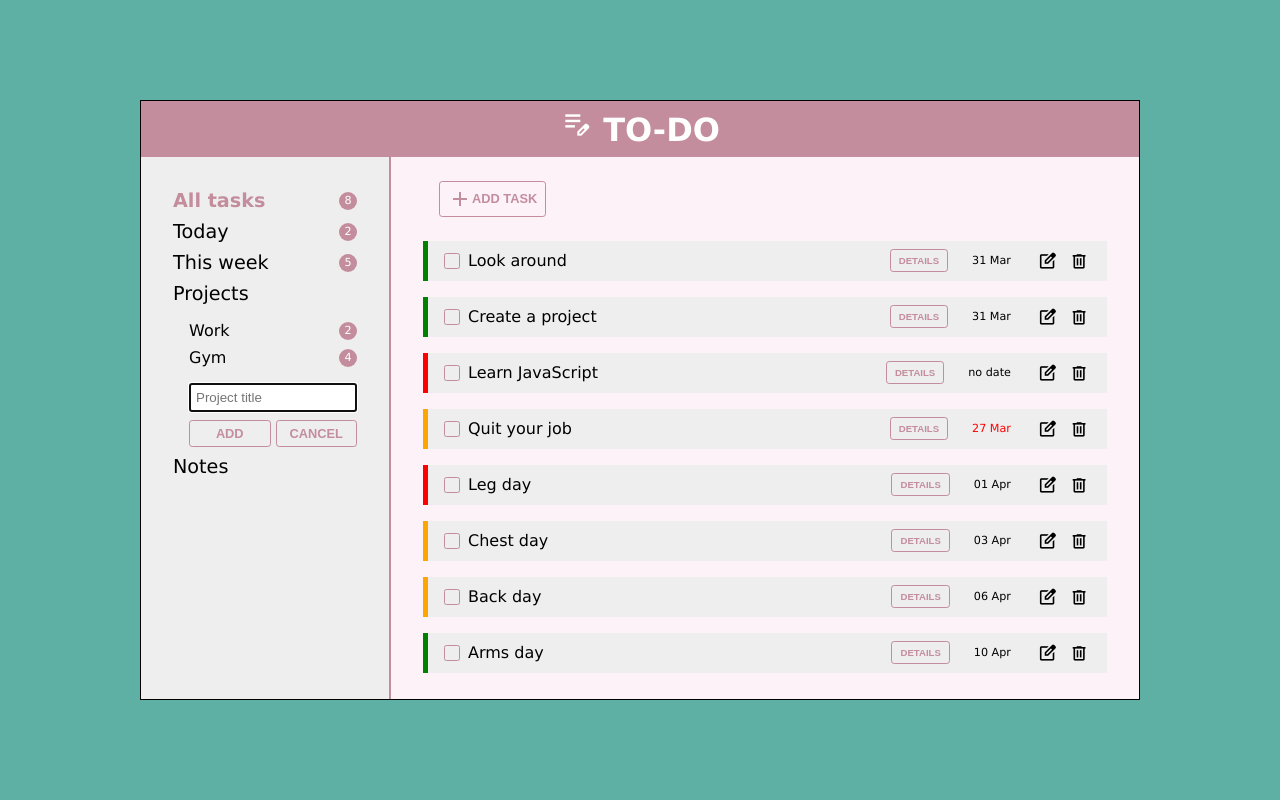
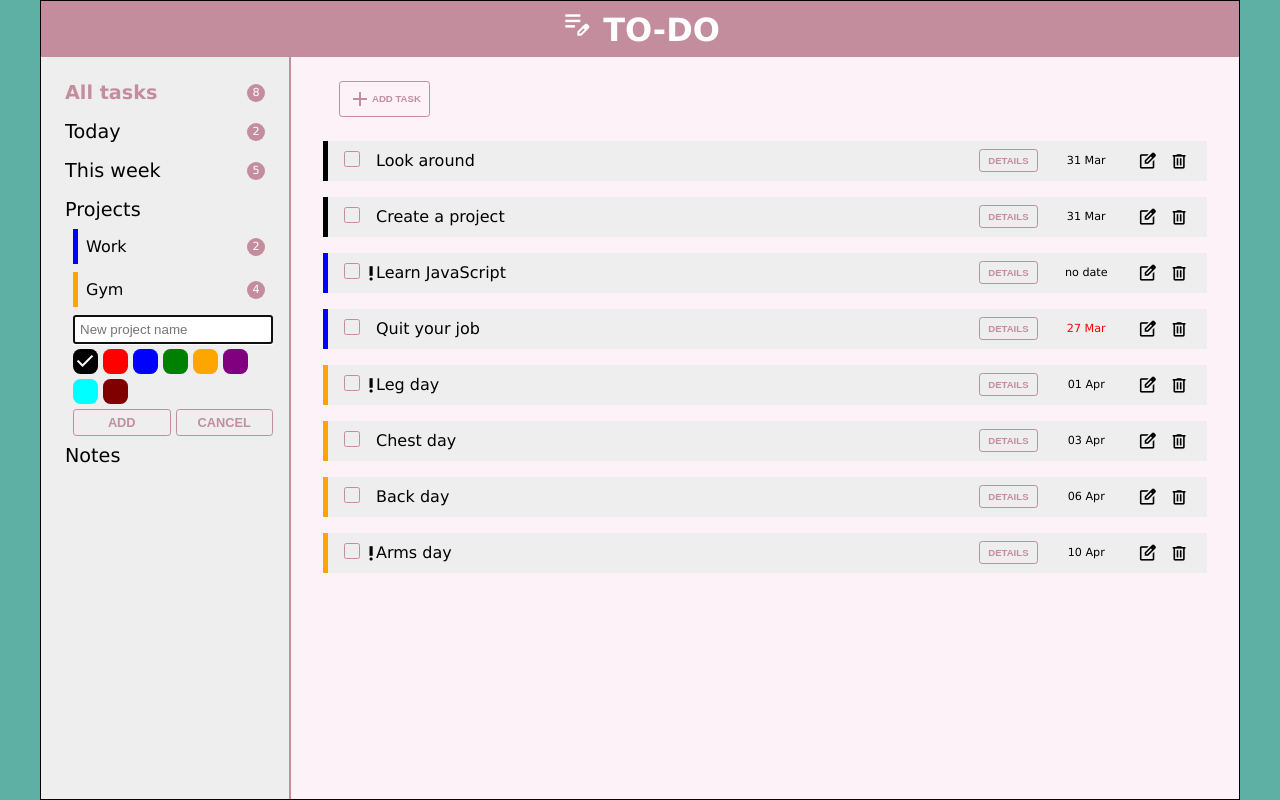
Before and after one commit to Dimar1510/todo, a website built with webpack: page dist/index.html in a window 1280 px wide. Both pictures are taken after a click on the button "+ ADD PROJECT". Built offline with nearby package versions, Linux system fonts and the light colour scheme.

Commit message:
add color scheme and edit projects

```diff
--- a/package.json
+++ b/package.json
@@ -5,7 +5,8 @@
   "main": "index.js",
   "scripts": {
     "test": "echo \"Error: no test specified\" && exit 1",
-    "build": "webpack"
+    "build": "webpack",
+    "dist": " git subtree push --prefix dist origin gh-pages"
   },
   "keywords": [],
   "author": "",
--- a/src/Project.js
+++ b/src/Project.js
@@ -1,8 +1,9 @@
 
 export default class Project {
-    constructor(name) {
+    constructor(name, color) {
       this.name = name;
       this.tasks = [];
+      this.color = color;
 
     }
 
--- a/src/ProjectList.js
+++ b/src/ProjectList.js
@@ -2,7 +2,6 @@ export default class ProjectList {
     constructor() {
       this.projects = [];
       this.current = {};
-      this.totalTasks = [];
     }
 
     addProject(newProject) {
--- a/src/index.js
+++ b/src/index.js
@@ -20,7 +20,7 @@ const storage = function() {
 export const projectList = function () {
   if (localStorage.length === 0) {
     const list = new ProjectList();
-    const home = new Project('default');
+    const home = new Project('Default');
     list.addProject(home);
     return list;
   }
@@ -36,13 +36,11 @@ if (localStorage.length === 0) {
 }
 Render.project();
 
-
-
-
-export function createProject(name) {
-  const newProject = new Project(name);
+export function createProject(name, color) {
+  const newProject = new Project(name, color);
   projectList.addProject(newProject);
-  storage.save()
+  storage.save();
+  console.log(newProject.color)
   Render.project();
   const menuProjects = document.querySelector('.menu-projects');
   menuProjects.scrollTop = menuProjects.scrollHeight;
@@ -50,6 +48,13 @@ export function createProject(name) {
 
 export function openProject(project) {
   projectList.current = project;
+  Render.project();
+}
+
+export function editProject(project, name, color) {
+  project.name = name;
+  project.color = color;
+  storage.save();
   Render.project();
 }
 
@@ -95,21 +100,15 @@ export function getUndoneTasks(project) {
 
 function testContent() {
   const today = new Date()
-  createTask('Look around', new Date(), 'low', 'take your time to get familiar with this list');
-  createTask('Create a project', new Date(), 'low', 'create a project and begin to track tasks or create a new task on a default page');
-  createProject('Work');
-  createTask('Learn JavaScript','', 'high', 'need to keep grinding');
-  createTask('Quit your job', new Date(1711560618000), 'medium', 'how else would you learn');
-  createProject('Gym');
-  createTask('Leg day', today.setDate(today.getDate() + 1), 'high', '');
-  createTask('Chest day', today.setDate(today.getDate() + 2), 'medium', '');
-  createTask('Back day', today.setDate(today.getDate() + 3), 'medium', '');
-  createTask('Arms day', today.setDate(today.getDate() + 4), 'low', '');
+  createTask('Look around', new Date(), false, 'first time here?');
+  createTask('Create a project', new Date(), false, 'create a project and begin to track tasks or create a new task on a default page');
+  createProject('Work', 'blue');
+  createTask('Learn JavaScript','', true, 'need to keep grinding');
+  createTask('Quit your job', new Date(1711560618000), false, 'how else would you learn');
+  createProject('Gym', 'orange');
+  createTask('Leg day', today.setDate(today.getDate() + 1), true, '');
+  createTask('Chest day', today.setDate(today.getDate() + 2), false, '');
+  createTask('Back day', today.setDate(today.getDate() + 3), false, '');
+  createTask('Arms day', today.setDate(today.getDate() + 4), true, '');
   projectList.current = projectList.projects[0];
 }
-//Test card
-// for (let i = 0; i < 2; i++) {
-//   createTask('task', '1', 'low', 'details', false, currentProject);
-//   createTask('task2','1', 'high', 'details', false, currentProject);
-
-//   }
--- a/src/render.js
+++ b/src/render.js
@@ -1,4 +1,4 @@
-import { projectList, createProject, openProject, deleteProject, createTask, deleteTask, editTask, checkTask, getUndoneTasks} from ".";
+import { projectList, createProject, openProject, deleteProject, createTask, deleteTask, editTask, checkTask, getUndoneTasks, editProject} from ".";
 import { format, compareAsc } from "date-fns";
 
 export const Render = function() {
@@ -10,7 +10,18 @@ export const Render = function() {
         btnCreateTask.id = "btnCreate";
         btnCreateTask.onclick = () => showDialog.create();
         btnCreateTask.innerHTML = '<span class="material-symbols-outlined">add</span> <span>Add task</span>'
-        card.append(btnCreateTask);
+        card.append(btnCreateTask)
+
+        const btnEditProject = document.createElement('button');
+        btnEditProject.innerHTML = '<span class="material-symbols-outlined">delete</span> <span>Delete project</span>'
+        btnEditProject.onclick = () => {
+        for (let project of projectList.projects) {
+                if (project === projectList.current) {
+                    deleteProject(project)
+                }
+            }
+        }
+        if (!isDefault()) card.append(btnEditProject)
         content.append(card);
     }
 
@@ -57,10 +68,21 @@ export const Render = function() {
 
     const sidebar = function () {
         const menuProjects = document.querySelector('.menu-projects');
-        const menuItemHome = document.querySelector('.item-home > .item-name');
-        const menuItemToday = document.querySelector('.item-today > .item-name');
-        const menuItemWeek = document.querySelector('.item-week > .item-name');
+        const menuItemHome = document.querySelector('.item-home');
+        const menuItemToday = document.querySelector('.item-today');
+        const menuItemWeek = document.querySelector('.item-week');
         const items = document.querySelectorAll('.item-name');
+        const notes = document.querySelector('.item-notes')
+
+        // implement notes later
+        notes.onclick = () => {
+            projectList.current = 'notes'
+            console.log(projectList.current)
+            content.innerHTML = '<h3>Page is under construction<br>Check again later!</h3>';
+            sidebar();
+        }
+
+        // end
 
         items.forEach(item => {
             item.classList.remove('active');
@@ -69,11 +91,13 @@ export const Render = function() {
         if (typeof(projectList.current) === 'string') {
             document.querySelector(`.item-${projectList.current} > .item-name`).classList.add('active')
         }
-        if (isDefault()) menuItemHome.classList.add('active');
+        if (isDefault()) menuItemHome.firstElementChild.classList.add('active');
 
         menuItemHome.onclick = all;
         menuItemToday.onclick = today;
         menuItemWeek.onclick = week;
+
+
         menuProjects.innerHTML = '';
         for (let project of projectList.projects) {
             menuProjects.append(createProjectItem(project));
@@ -82,7 +106,7 @@ export const Render = function() {
         // hide the 'default' project
         menuProjects.removeChild(menuProjects.firstElementChild);
 
-        console.log(`You are now in project "${projectList.current}"`)
+        // console.log(`You are now in project ${projectList.current}"`)
     };
 
     const project = function() {
@@ -185,54 +209,132 @@ function createProjectItem(project) {
     const itemName = createDiv('item-name');
     itemName.textContent = project.name;
     project === projectList.current ? itemName.classList.add('active') : itemName.classList.remove('active');
-    const removeIcon = document.createElement('span');
-    removeIcon.classList.add("material-symbols-outlined");
-    removeIcon.textContent = 'delete';
+
+    const editIcon = document.createElement('span');
+    editIcon.classList.add("material-symbols-outlined");
+    editIcon.textContent = 'edit_square';
+
+    // const removeIcon = document.createElement('span');
+    // removeIcon.classList.add("material-symbols-outlined");
+    // removeIcon.textContent = 'delete';
+
     const itemCounter = createDiv('item-counter');
     itemCounter.textContent = getUndoneTasks(project);
     itemCounter.textContent == '0' ? itemCounter.classList.remove('acitve') :
                                      itemCounter.classList.add('active')
-    divLeft.append(itemName, removeIcon);
+    divLeft.append(itemName, editIcon);
     divRight.append(itemCounter);
+    projectItem.style.borderLeftColor = project.color;
     projectItem.append(divLeft, divRight);
     projectItem.addEventListener('click',() => {
         openProject(project)
     });
-    removeIcon.addEventListener('click', (e) => {
+    editIcon.addEventListener('click', (e) => {
         e.stopPropagation()
-        deleteProject(project)
-        console.log(e.target)
-    });
+        projectCreation.show(project)
+    })
+    // removeIcon.addEventListener('click', (e) => {
+    //     e.stopPropagation()
+    //     deleteProject(project)
+    // });
     return projectItem;
 }
 
-(function() {
+// project creation --------------------------------------------------
+
+const projectCreation = (function() {
     const btnAddProject = document.querySelector('.add-project');
     const btnCancelCreateProject = document.querySelector('#btnCancelCreateProject');
     const formAddProject = document.querySelector('.form-add-project');
     const newProjectInput = document.querySelector('#newProjectInput');
     const btnCreateProject = document.querySelector('#btnCreateProject');
+    let projectColor = 'black'
+    const iconChecked = `<span class="material-symbols-outlined">done</span>`;
 
-    const show = function() {
+    const show = function(project) {
         btnAddProject.classList.remove('active');
         formAddProject.classList.add('active');
+        colorPalette();
         newProjectInput.focus();
+        if (project) {
+            edit(project)
+        } else create();
     }
     const cancel = function() {
         btnAddProject.classList.add('active');
         formAddProject.classList.remove('active');
         resetInput();
     }
+
+    const edit = function(project) {
+        btnCreateProject.textContent = 'Confirm';
+        newProjectInput.value = project.name;
+        const colorCard = document.getElementById(project.color);
+        clearCheck()
+        colorCard.innerHTML = iconChecked;
+        btnCreateProject.onclick = () => {
+            if (newProjectInput.value.trim() === '') {
+                newProjectInput.style.borderColor = 'red';
+                setTimeout(() => newProjectInput.style.borderColor = 'black', 1500)
+                return;
+            }
+            editProject(project, newProjectInput.value.trim(), projectColor)
+            cancel();
+        }
+    }
+
+    const create = function() {
+        btnCreateProject.textContent = 'Add';
+        btnCreateProject.onclick = () => {
+            if (newProjectInput.value.trim() === '') {
+                newProjectInput.style.borderColor = 'red';
+                setTimeout(() => newProjectInput.style.borderColor = 'black', 1500)
+                return;
+            }
+            createProject(newProjectInput.value.trim(), projectColor);
+            cancel();
+        }
+    }
+
     const resetInput = function() {
         newProjectInput.value = '';
     }
 
+    function colorPalette(){
+        const colorArray = ['black','red','blue','green','orange','purple','aqua','maroon'];
+        const colorSelector = document.querySelector('.color-selector');
+        colorSelector.innerHTML = "";
+        for (let color of colorArray) {
+            const colorCard = createDiv('color-card');
+            colorCard.id = color;
+            colorCard.style.backgroundColor = color;
+            if (color === 'black') colorCard.innerHTML = iconChecked;
+            colorCard.onclick = (e) => {
+                checkColor(e.target);
+            }
+            colorSelector.appendChild(colorCard);
+        }
+    }
+
+    function clearCheck() {
+        const colorCards = document.querySelectorAll('.color-card');
+        colorCards.forEach(card => {
+            card.innerHTML = ''
+        });
+    }
+
+    function checkColor(pickedCard) {
+        if (pickedCard.id === '') return;
+        clearCheck()
+        pickedCard.innerHTML = iconChecked;
+        projectColor = pickedCard.id;
+    }
+
+
     btnAddProject.onclick = () => show();
     btnCancelCreateProject.onclick = () => cancel();
-    btnCreateProject.addEventListener('click', () => {
-        createProject(newProjectInput.value.trim());
-        cancel();
-    })
+
+    return {show}
 })();
 
 
@@ -242,6 +344,7 @@ function createCard(task, project) {
     const card = createDiv('task-card');
     const divLeft = createDiv('card-left');
     const divRight = createDiv('card-right');
+
     divLeft.append(
       createCardCheckbox(task),
       createCardTitle(task)
@@ -253,9 +356,9 @@ function createCard(task, project) {
       createCardRemoveBtn(task, project)
     );
     card.append(divLeft, divRight);
-    card.classList.add(`${task.priority}`);
     if (task.done) card.classList.add('done');
     else card.classList.remove('done');
+    card.style.borderLeftColor = project.color;
     return card;
 }
 
@@ -272,8 +375,9 @@ function createCardCheckbox(task) {
 
 function createCardTitle(task) {
     const title = document.createElement('span');
-    title.textContent = task.title;
-    if (task.done) title.style.textDecoration = 'line-through';
+    task.priority ? title.innerHTML = `<span class="material-symbols-outlined">priority_high </span><span>${task.title}</span>` :
+    title.innerHTML = `<span>${task.title}</span>`
+    if (task.done) title.lastElementChild.style.textDecoration = 'line-through';
     return title;
 }
 
@@ -295,6 +399,7 @@ function createCardDate(task) {
     {
         dueDate.style.color = 'red'
     }
+    if (task.done) dueDate.style.color = '#b5b5b5';
     return dueDate;
 }
 
@@ -342,10 +447,10 @@ const showDialog = function() {
 
     const create = function() {
         dialogCreateTask.showModal();
-        dialogTitle.textContent = 'New task'
-        btnSubmit.textContent = 'Create task'
+        dialogTitle.textContent = 'New task';
+        btnSubmit.textContent = 'Create task';
         btnSubmit.onclick = () => {
-        createTask(title.value.trim(), dueDate.value, priority.value, details.value.trim(), false);
+        createTask(title.value.trim(), dueDate.value, priority.checked, details.value.trim(), false);
         formCreateTask.reset();
         }
     }
@@ -357,14 +462,13 @@ const showDialog = function() {
         title.value = task.title;
         details.value = task.details;
         dueDate.value = task.dueDate;
-        priority.value = task.priority;
+        priority.checked = task.priority;
         btnSubmit.onclick = () =>  {
             task.title = title.value;
             task.details = details.value;
             task.dueDate = dueDate.value;
-            task.priority = priority.value;
+            task.priority = priority.checked;
             editTask();
-            formCreateTask.reset();
         }
 
     }
@@ -388,7 +492,9 @@ const showDialogDetails = function(task) {
     task.dueDate != "" ? date.textContent = format(task.dueDate, "dd.LL.yyyy") :
                          date.textContent = "no date";
 
-    priority.textContent = task.priority;
+    task.priority ? priority.textContent = "high" :
+                    priority.textContent = "normal";
+
     task.details != "" ? text.textContent = task.details :
                          text.textContent = 'no additional details'
 
```
Also changed, not shown: dist/index.html, dist/main.js, dist/style.css.
